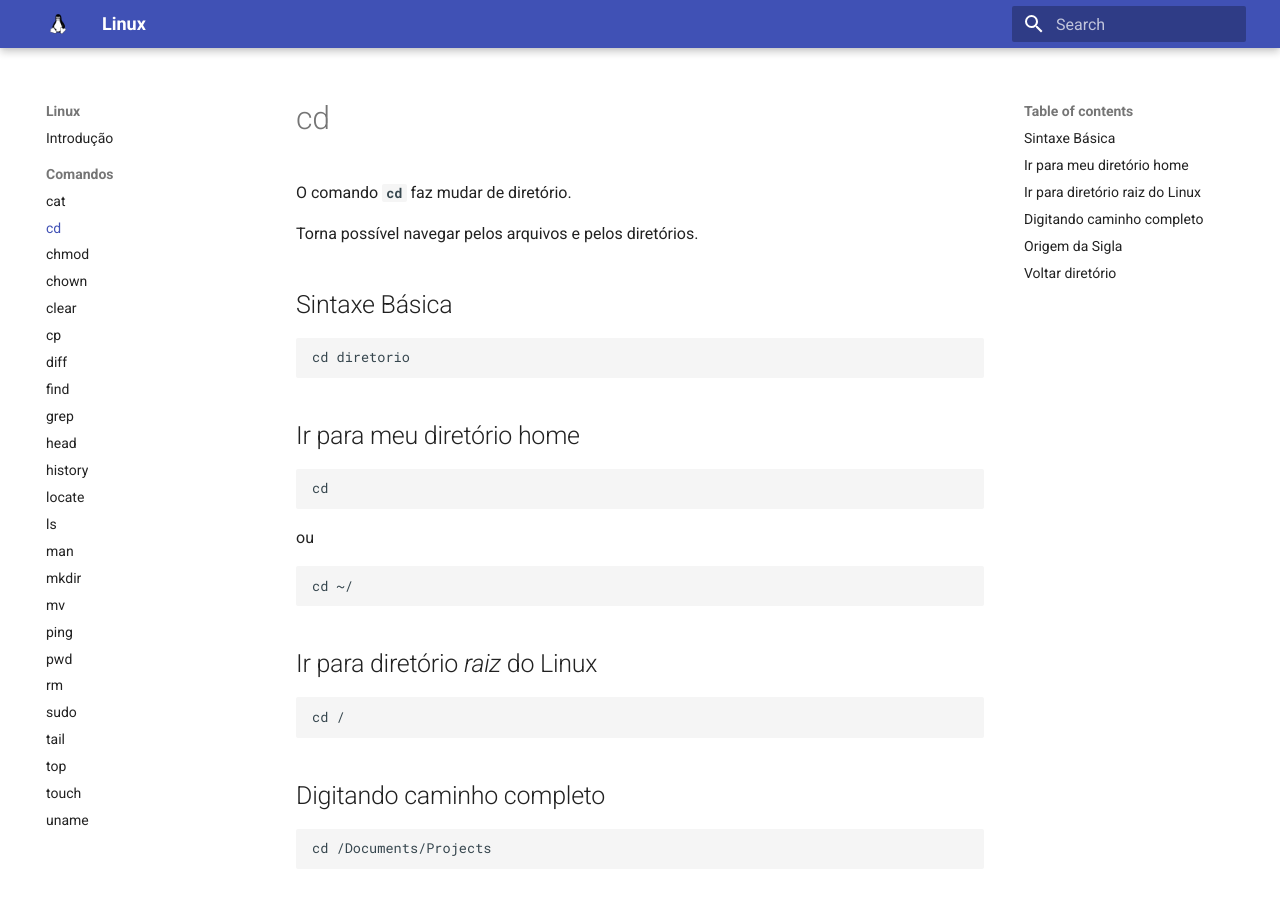
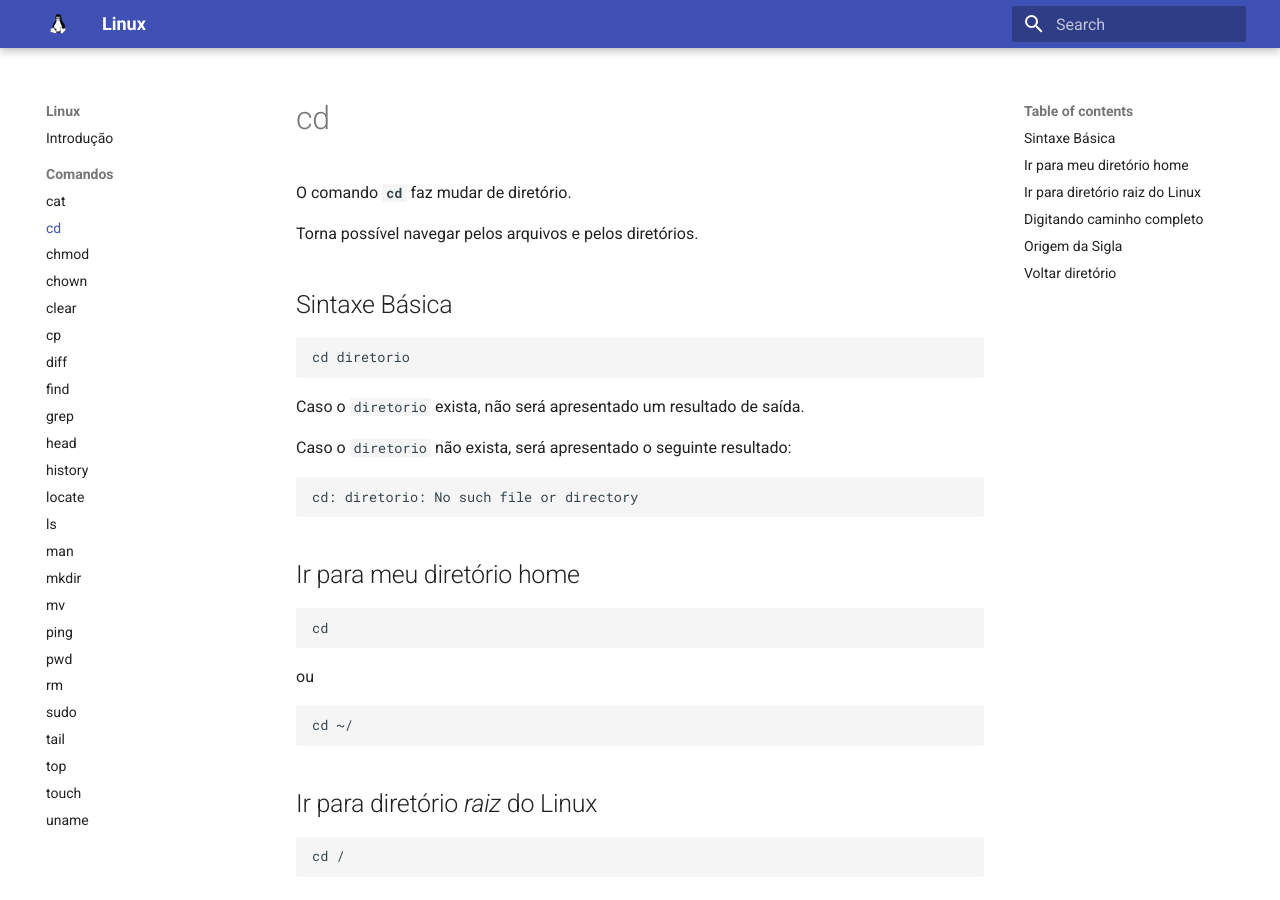
Before and after one commit to raffaeldutra/linux.raffaeldutra.github.io, an MkDocs documentation site: the page built from docs/comandos/cd.md, in a window 1280 px wide and 900 px high. Built offline with MkDocs 1.6.1 and Material for MkDocs 9.7.7, drawn with Linux system fonts in a browser that asks for light colours.

Commit message:
Closes #11. Adicionado exemplo de saída para o comando cd

````diff
--- a/docs/comandos/cd.md
+++ b/docs/comandos/cd.md
@@ -8,6 +8,14 @@
 
 ```
 cd diretorio
+```
+
+Caso o `diretorio` exista, não será apresentado um resultado de saída.
+
+Caso o `diretorio` não exista, será apresentado o seguinte resultado:
+
+```
+cd: diretorio: No such file or directory
 ```
 
 ## Ir para meu diretório home
````
